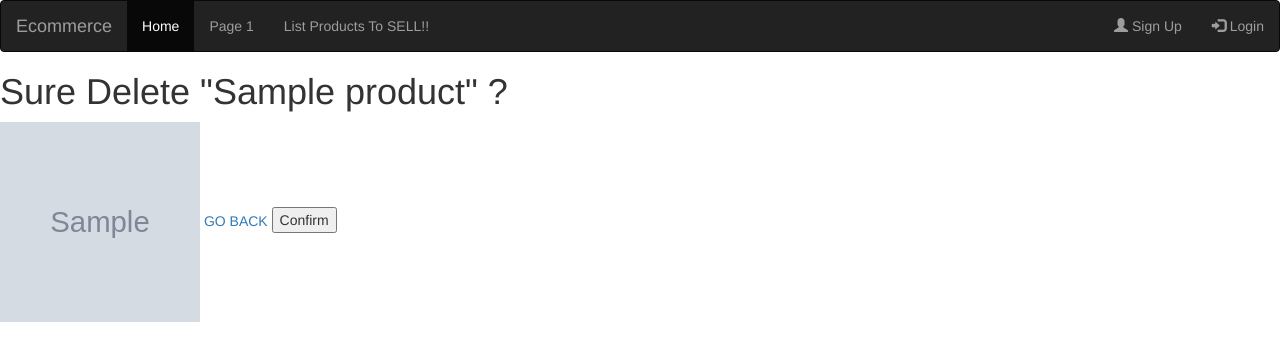
After one commit to mdrazak2001/ShopHub, a Django app: template base/templates/base/delete.html in a window 1280 px wide. The commit adds this page. Shown: the top 361 px of the page. Run offline with Django 3.2, Linux system fonts and the light colour scheme; the template is opened without the code that fills it: most values are stand-ins (such as "Sample title", 1, 10 or a date in 2020); grey boxes marked "Sample" are stand-in pictures; some libraries are stand-ins or nearby versions.

Commit message:
msql migrated

```diff
--- /dev/null
+++ b/base/templates/base/delete.html
@@ -0,0 +1,17 @@
+{% extends 'main.html' %}
+
+{% block content %}
+
+<form method="POST" action="">
+    {% csrf_token %}
+    <h1>Sure Delete "{{product.product_name}}" ? </h1>
+    {% for i in product.productimage_set.all %}
+    <img src="{{i.images.url}}" alt="" width="200" height="200">
+    {% endfor %}
+    <a href="{{request.META.HTTP_REFERER}}">GO BACK</a>
+    <input type="submit" value="Confirm" />
+</form>
+
+
+
+{% endblock %}
--- a/base/templates/base/home.html
+++ b/base/templates/base/home.html
@@ -7,6 +7,9 @@
 
 <div>
     <a href="{% url 'view-product' p.id %}">{{p.product_name}}</a> {{p.created_at}}
+    {% if p.created_by.user.id == request.user.id or request.user.is_superuser%}
+    <a href="{% url 'delete-product' p.id %}">Delete</a>
+    {% endif %}
 </div>
 
 <div>
--- a/base/urls.py
+++ b/base/urls.py
@@ -16,6 +16,7 @@ urlpatterns = [
     path('verify/<auth_token>', views.verify, name="verify"),
     path('addproduct/', views.addProduct, name="add-product"),
     path('product/<str:pk>/', views.viewProduct, name="view-product"),
+    path('deleteproduct/<str:pk>/', views.deleteProduct, name="delete-product"),
 ]
 
 urlpatterns += static(settings.MEDIA_URL, document_root=settings.MEDIA_ROOT)
--- a/templates/navbar.html
+++ b/templates/navbar.html
@@ -1,16 +1,3 @@
-<!-- <div>
-    <a href="/">
-        <h1>LOGO</h1>
-    </a>
-
-    <form method="get" action="{% url 'home' %}">
-        <input name="q" placeholder="Search for Products..." />
-    </form>
-
-    <a href="{% url 'add-product' %}">List Products To SELL!!</a>
-    <hr>
-</div> -->
-
 <nav class="navbar navbar-inverse">
     <div class="container-fluid">
         <div class="navbar-header">
@@ -21,7 +8,7 @@
         <ul class="nav navbar-nav">
             <li class="active"><a href="/">Home</a></li>
             <li><a href="/">Page 1</a></li>
-            <li><a href="/">Page 2</a></li>
+            <li><a href="{% url 'add-product' %}">List Products To SELL!!</a></li>
         </ul>
         {% if request.user.is_authenticated  %}
         <ul class="nav navbar-nav navbar-right">
```
Also changed, not shown: Ecommerce_App/settings.py (+11 -3 lines), base/views.py (+9 -0 lines), db.sqlite3.
